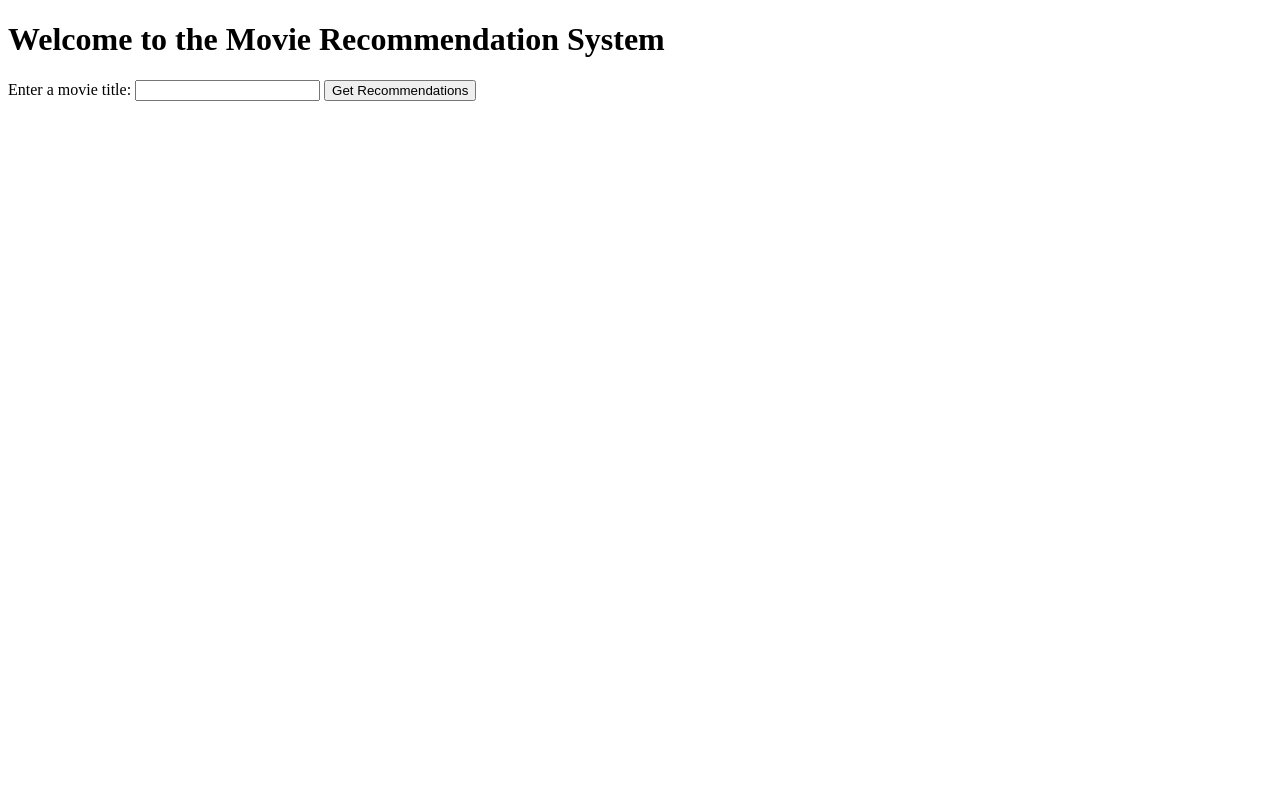
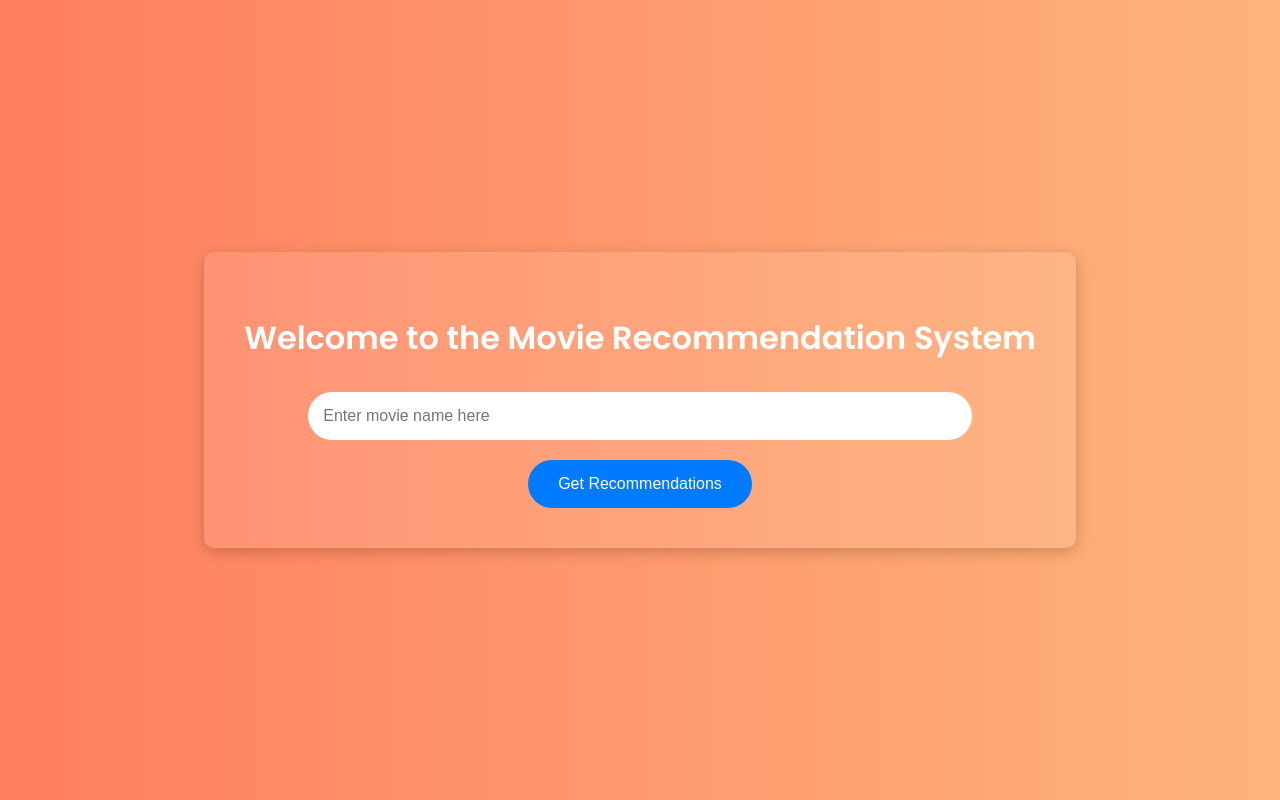
Before and after one commit to Siddhantpahade/Movie-Recommendation-system, a Flask app: page / in a window 1280 px wide. Run offline with Flask 3, Linux system fonts and the light colour scheme.

Commit message:
Styling added

```diff
--- a/templates/home.html
+++ b/templates/home.html
@@ -4,13 +4,59 @@
     <meta charset="UTF-8">
     <meta name="viewport" content="width=device-width, initial-scale=1.0">
     <title>Movie Recommendation System</title>
+    <link href="https://fonts.googleapis.com/css2?family=Poppins:wght@300;400;600&display=swap" rel="stylesheet">
+    <style>
+        body {
+            font-family: 'Poppins', sans-serif;
+            background: linear-gradient(to right, #ff7e5f, #feb47b);
+            display: flex;
+            justify-content: center;
+            align-items: center;
+            height: 100vh;
+            margin: 0;
+            color: white;
+        }
+        .container {
+            background-color: rgba(255, 255, 255, 0.1);
+            padding: 40px;
+            border-radius: 10px;
+            text-align: center;
+            box-shadow: 0 4px 15px rgba(0, 0, 0, 0.2);
+        }
+        h1 {
+            margin-bottom: 30px;
+            font-weight: 600;
+        }
+        input[type="text"] {
+            padding: 15px;
+            width: 80%;
+            border: none;
+            border-radius: 25px;
+            margin-bottom: 20px;
+            font-size: 16px;
+        }
+        button {
+            padding: 15px 30px;
+            background-color: #007bff;
+            color: white;
+            border: none;
+            border-radius: 25px;
+            cursor: pointer;
+            font-size: 16px;
+            transition: background-color 0.3s ease;
+        }
+        button:hover {
+            background-color: #0056b3;
+        }
+    </style>
 </head>
 <body>
-    <h1>Welcome to the Movie Recommendation System</h1>
-    <form action="/recommend" method="get">
-        <label for="movie">Enter a movie title:</label>
-        <input type="text" id="movie" name="movie" required>
-        <button type="submit">Get Recommendations</button>
-    </form>
+    <div class="container">
+        <h1>Welcome to the Movie Recommendation System</h1>
+        <form action="/recommend" method="get">
+            <input type="text" id="movie" name="movie" placeholder="Enter movie name here" required>
+            <button type="submit">Get Recommendations</button>
+        </form>
+    </div>
 </body>
 </html>
```
Also changed, not shown: templates/recommend.html (+59 -3 lines).
